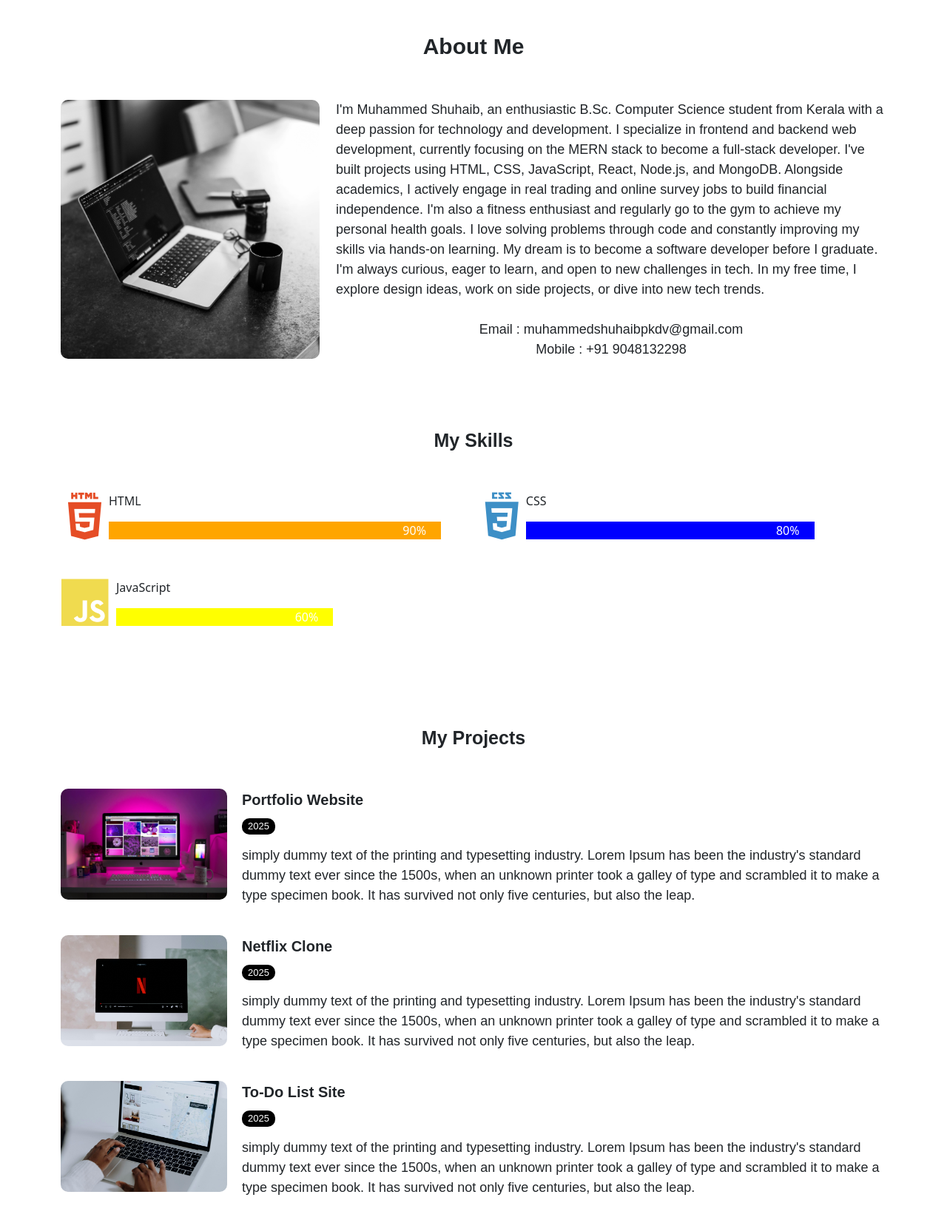
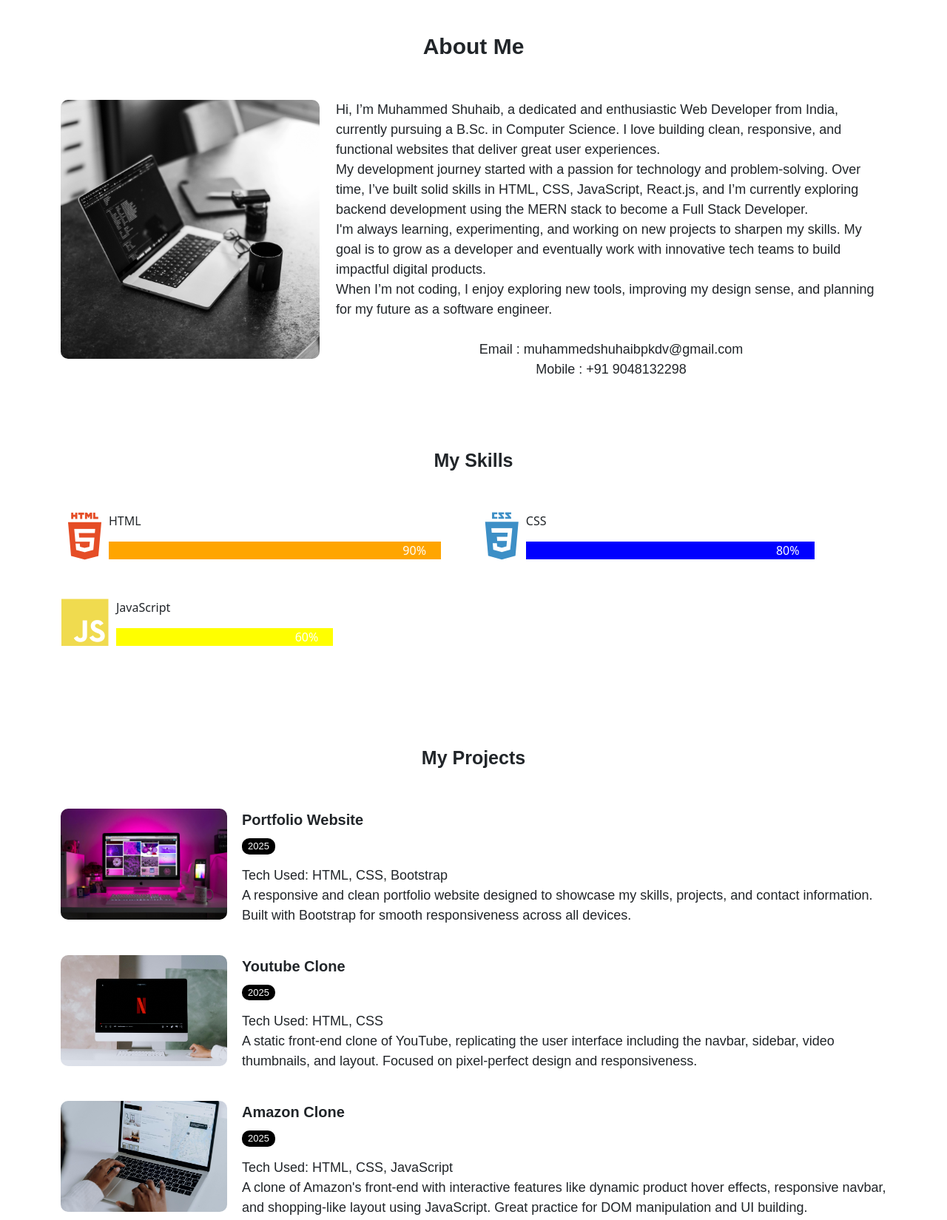
Before and after one commit to shuhaibpkdv/portfolio, a plain HTML site: page index.html in a window 1280 px wide. Shown: the part 640-2289 px from the top of the page at 74% size. Drawn offline with nearby package versions, Linux system fonts and the light colour scheme.

Commit message:
modified content

```diff
--- a/index.html
+++ b/index.html
@@ -47,10 +47,9 @@
       <div class="banner-text-container col-7">
         <div class="banner-head-name">Hi, I am Shuhaib,</div>
         <div class="banner-head-role">Web Developer</div>
-        <p class="banner-desc">simply dummy text of the printing and typesetting industry. Lorem Ipsum has been the
-          industry's standard
-          dummy text ever since the 1500s, when an unknown printer took a galley of type and scrambled it to make a type
-          specimen book. It has survived not only five centuries, but also the leap</p>
+        <p class="banner-desc">I'm a passionate web developer who loves crafting clean, responsive, and functional
+          websites. With a strong focus on frontend technologies and growing skills in backend development, I aim to
+          create digital experiences that are both beautiful and impactful.</p>
         <div class="banner-resume-container">
           <button class="banner-resume-btn">Download Resume</button>
         </div>
@@ -71,18 +70,19 @@
           <img class="about-image" src="images/image_5.jpg" alt="about-image">
         </div>
         <div class="about-desc col-8">
-          I'm Muhammed Shuhaib, an enthusiastic B.Sc. Computer Science student from Kerala with a deep passion for
-          technology and development. I specialize in frontend and backend web development, currently focusing on the
-          MERN stack to become a full-stack developer. I've built projects using HTML, CSS, JavaScript, React,
-          Node.js,
-          and MongoDB. Alongside academics, I actively engage in real trading and online survey jobs to build
-          financial
-          independence. I'm also a fitness enthusiast and regularly go to the gym to achieve my personal health goals.
-          I
-          love solving problems through code and constantly improving my skills via hands-on learning. My dream is to
-          become a software developer before I graduate. I'm always curious, eager to learn, and open to new
-          challenges
-          in tech. In my free time, I explore design ideas, work on side projects, or dive into new tech trends.
+          Hi, I’m Muhammed Shuhaib, a dedicated and enthusiastic Web Developer from India, currently pursuing a B.Sc. in
+          Computer Science. I love building clean, responsive, and functional websites that deliver great user
+          experiences.
+          <br>
+          My development journey started with a passion for technology and problem-solving. Over time, I’ve built solid
+          skills in HTML, CSS, JavaScript, React.js, and I’m currently exploring backend development using the MERN
+          stack to become a Full Stack Developer.
+          <br>
+          I'm always learning, experimenting, and working on new projects to sharpen my skills. My goal is to grow as a
+          developer and eventually work with innovative tech teams to build impactful digital products.
+          <br>
+          When I’m not coding, I enjoy exploring new tools, improving my design sense, and planning for my future as a
+          software engineer.
 
           <br><br>
           <p>
@@ -151,9 +151,9 @@
           <div class="project-date-container">
             <p class="project-one-date">2025</p>
           </div>
-          <p class="project-one-desc">simply dummy text of the printing and typesetting industry. Lorem Ipsum has been
-            the industry's standard dummy text ever since the 1500s, when an unknown printer took a galley of type and
-            scrambled it to make a type specimen book. It has survived not only five centuries, but also the leap.</p>
+          <p class="project-one-desc">Tech Used: HTML, CSS, Bootstrap <br>
+            A responsive and clean portfolio website designed to showcase my skills, projects, and contact information.
+            Built with Bootstrap for smooth responsiveness across all devices.</p>
         </div>
       </div>
       <div class="project-two">
@@ -161,13 +161,13 @@
           <img class="project-one-image" src="images/image_3.jpg" alt="project-image">
         </div>
         <div class="d-flex flex-column">
-          <div class="project-one-title">Netflix Clone</div>
+          <div class="project-one-title">Youtube Clone</div>
           <div class="project-date-container">
             <p class="project-one-date">2025</p>
           </div>
-          <p class="project-one-desc">simply dummy text of the printing and typesetting industry. Lorem Ipsum has been
-            the industry's standard dummy text ever since the 1500s, when an unknown printer took a galley of type and
-            scrambled it to make a type specimen book. It has survived not only five centuries, but also the leap.</p>
+          <p class="project-one-desc">Tech Used: HTML, CSS <br>
+            A static front-end clone of YouTube, replicating the user interface including the navbar, sidebar, video
+            thumbnails, and layout. Focused on pixel-perfect design and responsiveness.</p>
         </div>
       </div>
       <div class="project-three">
@@ -175,13 +175,13 @@
           <img class="project-one-image" src="images/image_4.jpg" alt="project-image">
         </div>
         <div class="d-flex flex-column">
-          <div class="project-one-title">To-Do List Site</div>
+          <div class="project-one-title">Amazon Clone</div>
           <div class="project-date-container">
             <p class="project-one-date">2025</p>
           </div>
-          <p class="project-one-desc">simply dummy text of the printing and typesetting industry. Lorem Ipsum has been
-            the industry's standard dummy text ever since the 1500s, when an unknown printer took a galley of type and
-            scrambled it to make a type specimen book. It has survived not only five centuries, but also the leap.</p>
+          <p class="project-one-desc">Tech Used: HTML, CSS, JavaScript <br>
+            A clone of Amazon's front-end with interactive features like dynamic product hover effects, responsive
+            navbar, and shopping-like layout using JavaScript. Great practice for DOM manipulation and UI building.</p>
         </div>
       </div>
       <div class="d-flex justify-content-center">
```
